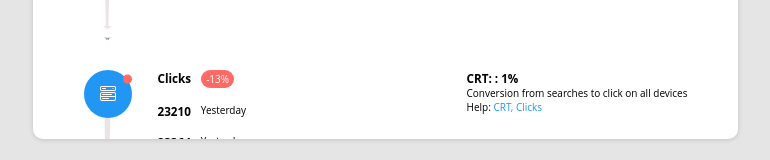
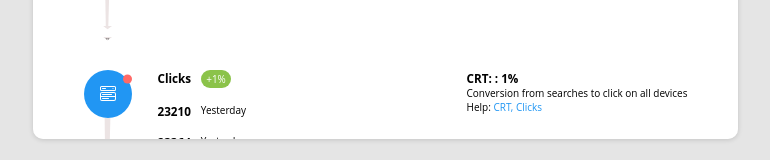
Before and after one commit to Onosgb/onoriode-godbless-cryto-test, a React (Create React App) app: page / in a window 1280 px wide. Shown: the part 511-671 px from the top of the page, without its empty margins (255-1025 px from the left). Built offline with nearby package versions, Linux system fonts and the light colour scheme.

Commit message:
change the color of the check icon based on the counts

```diff
--- a/src/components/Trafic.tsx
+++ b/src/components/Trafic.tsx
@@ -38,7 +38,7 @@ export const Trafic: React.FC<{trafic: TraficData,
 
         <div className="trafic__left__details">
                 <div className="trafic__left__details__info">
-                <h3 className=''>{trafic.title}</h3>
+                <h3 className={`${color(trafic.counts)}`}>{trafic.title}</h3>
                 {
                     trafic.counts > 0 || trafic.counts < 0 ?
                 <div className={`info-container__card ${bgColor(trafic.counts) }`}>{trafic.counts > 0 ? '+':''}{trafic.counts}%</div>
--- a/src/pages/Dashboard.tsx
+++ b/src/pages/Dashboard.tsx
@@ -1,133 +1,181 @@
-import Analysis from "../components/Analysis"
-import Header from "../components/Header"
-import Hours from "../components/Hours"
-import Progress from "../components/Progress"
-import ProgressInfo from "../components/ProgressInfo"
-import Trafic from "../components/Trafic"
-import * as Icon from 'react-bootstrap-icons';
-import { useAppDispatch, useAppSelector } from "../store/hooks"
-import { fetchMetricsAsync, metricReducer } from "../store/metricSlice"
-import { useEffect, useMemo, useState } from "react"
-import { Count } from "../models/metrics"
+import Analysis from "../components/Analysis";
+import Header from "../components/Header";
+import Hours from "../components/Hours";
+import Progress from "../components/Progress";
+import ProgressInfo from "../components/ProgressInfo";
+import Trafic from "../components/Trafic";
+import * as Icon from "react-bootstrap-icons";
+import { useAppDispatch, useAppSelector } from "../store/hooks";
+import { fetchMetricsAsync, metricReducer } from "../store/metricSlice";
+import { useEffect, useMemo, useState } from "react";
+import { Count } from "../models/metrics";
 
-const Dashboard  = () => {
+const Dashboard = () => {
   const dispatch = useAppDispatch();
-    const {metrics, status} = useAppSelector(metricReducer);
+  const { metrics, status } = useAppSelector(metricReducer);
   const [durations, setDuration] = useState<Count[]>([]);
-    const round = (count: number)  =>{
-        return Math.round(count)
-    }
+  const round = (count: number) => {
+    return Math.round(count);
+  };
 
+  // trafic data
   const data = useMemo(() => {
-        return metrics?.data[0]
-    }, [metrics])
-    const selectTime =(type: string) => {
-        switch(type) {
-            case 'hour': setDuration(metrics?.errors_last_hour ? metrics.errors_last_hour: []);
+    return metrics?.data[0];
+  }, [metrics]);
+
+  const selectTime = (type: string) => {
+    switch (type) {
+      case "hour":
+        setDuration(metrics?.errors_last_hour ? metrics.errors_last_hour : []);
         break;
-            case 'today': setDuration(metrics?.errors_today ? metrics.errors_today: []);
+      case "today":
+        setDuration(metrics?.errors_today ? metrics.errors_today : []);
         break;
-            case '3days': setDuration(metrics?.errors_last_3days ? metrics.errors_last_3days: []);
+      case "3days":
+        setDuration(
+          metrics?.errors_last_3days ? metrics.errors_last_3days : []
+        );
         break;
-            default: setDuration(metrics?.errors_yesterday ? metrics.errors_yesterday: []);
+      default:
+        setDuration(metrics?.errors_yesterday ? metrics.errors_yesterday : []);
         break;
     }
-    }
+  };
   // fetch metrics data
 
   useEffect(() => {
     dispatch(fetchMetricsAsync());
-    }, [])
+    // eslint-disable-next-line
+  }, []);
 
-    const isIndex  = (type: number) => {
-        switch(type) {
-            case 0: return 'bg-warning';
-            case 1: return'bg-secondary';
-            case 2: return 'bg-primary';
-            case 3: return 'bg-others';
-            default : return ''
+  const isIndex = (type: number) => {
+    switch (type) {
+      case 0:
+        return "bg-warning";
+      case 1:
+        return "bg-secondary";
+      case 2:
+        return "bg-primary";
+      case 3:
+        return "bg-others";
+      default:
+        return "";
     }
+  };
 
-    }
-
- if(status === 'loading') return <h1>Loading...</h1>
+  if (status === "loading") return <h1>Loading...</h1>;
   return (
     <div className="main">
       <div className="dashboard">
-       <Header title="Main Metrics"/>
-       <Hours timer={selectTime}/>
+        <Header title="Main Metrics" />
+        <Hours timer={selectTime} />
         <div className="contents">
           <div className="contents__analysis">
             <Analysis />
             <Analysis />
             <Analysis />
-
-
           </div>
           <div className="progress">
-                <Progress  className="progress__warning"percentage="35%"/>
-                <Progress  className="progress__purple" percentage="30%"/>
-                <Progress  className="progress__primary" percentage="20%"/>
-                <Progress  className="progress__others"percentage="15%"/>
-
+            <Progress className="progress__warning" percentage="35%" />
+            <Progress className="progress__purple" percentage="30%" />
+            <Progress className="progress__primary" percentage="20%" />
+            <Progress className="progress__others" percentage="15%" />
           </div>
           <div className="contents__progress-info">
             <div className="contents__progress-info__data">
-
-                    {
-                        durations.map((duration, idx) => <ProgressInfo key={idx} className={`${isIndex(idx)}`} error={duration}/>)
-                    }
+              {durations.map((duration, idx) => (
+                <ProgressInfo
+                  key={idx}
+                  className={`${isIndex(idx)}`}
+                  error={duration}
+                />
+              ))}
             </div>
           </div>
-
         </div>
-        <Trafic trafic={{
-             title: 'Searches',
-             yesterday: data?.searches_current_yesterday ? data.searches_current_yesterday: 0,
-             lastYesterday: data?.searches_previous_yesterday ? data?.searches_previous_yesterday : 0,
+        <Trafic
+          trafic={{
+            title: "Searches",
+            yesterday: data?.searches_current_yesterday
+              ? data.searches_current_yesterday
+              : 0,
+            lastYesterday: data?.searches_previous_yesterday
+              ? data?.searches_previous_yesterday
+              : 0,
             counts: 5,
-             dtTrafic1: `Mobile trafic: ${round(data?.mobile_pessimizer ? data.mobile_pessimizer: 0)}%`,
-             dtTrafic2: `Web trafic: ${round(data?.web_pessimizer ? data.web_pessimizer: 0)}%`,
-             conversation: `You get ${round(data?.web_pessimizer ? data.web_pessimizer: 0)}% on mobile and desktop devices`,
-             help: "Searches, Permisation"
-        }}>
-        <Icon.CircleFill className="circleFill green"/>
-                <Icon.FunnelFill/>
+            dtTrafic1: `Mobile trafic: ${round(
+              data?.mobile_pessimizer ? data.mobile_pessimizer : 0
+            )}%`,
+            dtTrafic2: `Web trafic: ${round(
+              data?.web_pessimizer ? data.web_pessimizer : 0
+            )}%`,
+            conversation: `You get ${round(
+              data?.web_pessimizer ? data.web_pessimizer : 0
+            )}% on mobile and desktop devices`,
+            help: "Searches, Permisation",
+          }}
+        >
+          <Icon.CircleFill className="circleFill green" />
+          <Icon.FunnelFill />
         </Trafic>
 
         <Trafic
           trafic={{
-            title: 'Clicks',
-            yesterday: data?.clicks_current_yesterday ? data.clicks_current_yesterday: 0,
-            lastYesterday: data?.clicks_previous_yesterday ? data?.clicks_previous_yesterday : 0,
-            counts: -13,
-            dtTrafic1: `CRT: : ${round(data?.ctr_last_hour ? data.ctr_last_hour: 0)}%`,
+            title: "Clicks",
+            yesterday: data?.clicks_current_yesterday
+              ? data.clicks_current_yesterday
+              : 0,
+            lastYesterday: data?.clicks_previous_yesterday
+              ? data?.clicks_previous_yesterday
+              : 0,
+            counts: data?.ctr_last_hour ? round(data.ctr_last_hour) : 0,
+            dtTrafic1: `CRT: : ${round(
+              data?.ctr_last_hour ? data.ctr_last_hour : 0
+            )}%`,
             conversation: `Conversion from searches to click on all devices`,
-            help: "CRT, Clicks"
+            help: "CRT, Clicks",
           }}
         >
-        <Icon.CircleFill className="circleFill red"/>
-                <Icon.MenuButtonWide/>
+          <Icon.CircleFill className="circleFill red" />
+          <Icon.MenuButtonWide />
         </Trafic>
         <Trafic
           trafic={{
-            title: 'Bookings',
-            yesterday: data?.searches_current_yesterday ? data.searches_current_yesterday: 0,
-            lastYesterday: data?.searches_previous_yesterday ? data?.searches_previous_yesterday : 0,
-            counts: 0,
-            dtTrafic1: `Mobile trafic: ${round(data?.mobile_pessimizer ? data.mobile_pessimizer: 0)}%`,
-            dtTrafic2: `Web trafic: ${round(data?.web_pessimizer ? data.web_pessimizer: 0)}%`,
-            conversation: `You get ${round(data?.web_pessimizer ? data.web_pessimizer: 0)}% on mobile and desktop devices`,
-            help: "Searches, Permisation"
+            title: "Bookings",
+            yesterday: data?.searches_current_yesterday
+              ? data.searches_current_yesterday
+              : 0,
+            lastYesterday: data?.searches_previous_yesterday
+              ? data?.searches_previous_yesterday
+              : 0,
+            counts: data?.bookings_current_last_hour
+              ? round(data?.bookings_current_last_hour)
+              : 0,
+            dtTrafic1: `Mobile trafic: ${round(
+              data?.mobile_pessimizer ? data.mobile_pessimizer : 0
+            )}%`,
+            dtTrafic2: `Web trafic: ${round(
+              data?.web_pessimizer ? data.web_pessimizer : 0
+            )}%`,
+            conversation: `You get ${round(
+              data?.web_pessimizer ? data.web_pessimizer : 0
+            )}% on mobile and desktop devices`,
+            help: "Searches, Permisation",
           }}
         >
-        <Icon.CircleFill className={`circleFill ${data?.bookings_current_last_hour && data.bookings_current_last_hour > 0? "green": "red"}`}/>
-                <Icon.Cart/>
+          <Icon.CircleFill
+            className={`circleFill ${
+              data?.bookings_current_last_hour &&
+              data.bookings_current_last_hour > 0
+                ? "green"
+                : "red"
+            }`}
+          />
+          <Icon.Cart />
         </Trafic>
       </div>
+    </div>
+  );
+};
 
-    </div>
-  )
-}
-
-export default Dashboard
+export default Dashboard;
```
Lines whose indentation alone changed are shown as unchanged.
